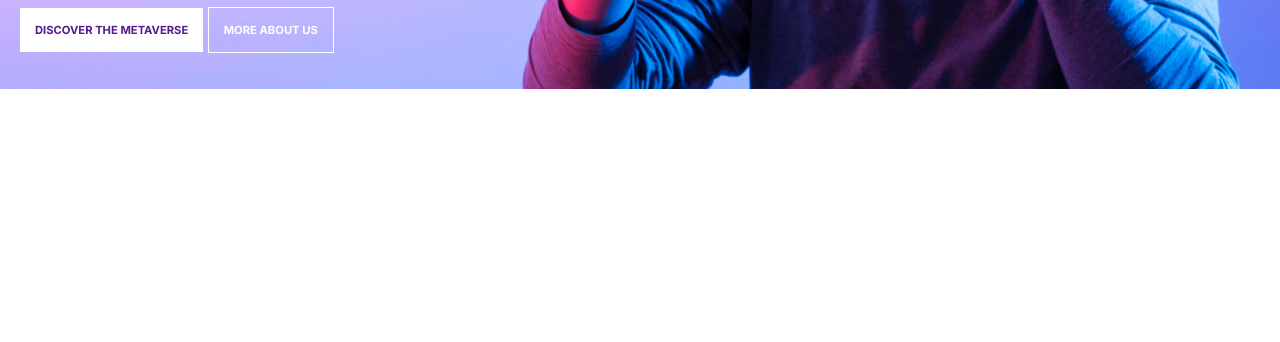
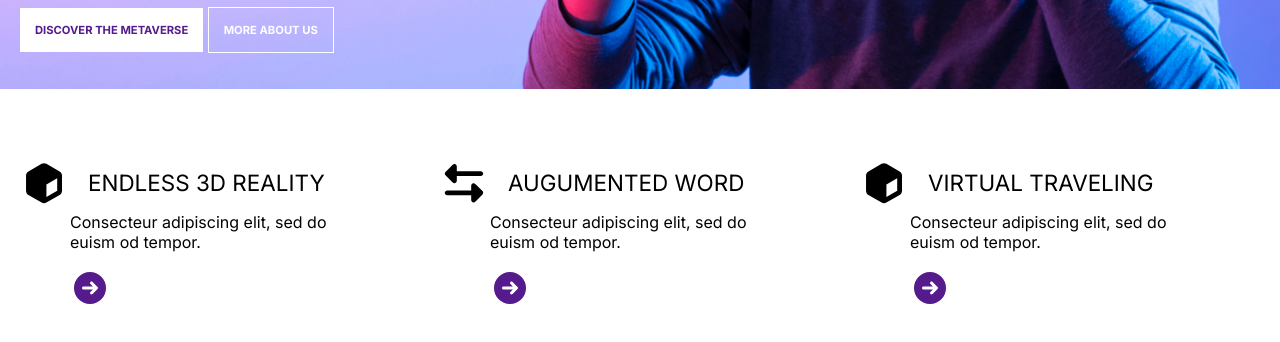
Before and after one commit to PriseTheSun/Design-Behance-Dev, a plain HTML site: page index.html in a window 1280 px wide. Shown: the part 532-874 px from the top of the page. Before the commit the page ends 800 px from the top, so only its background shows below. Drawn offline with Linux system fonts and the light colour scheme.

Commit message:
icons section

```diff
--- a/index.html
+++ b/index.html
@@ -17,11 +17,21 @@
         <img id="logo" src="assets/Img/GAMIC.svg" title="logomarca" />
 
         <ul id="menu">
-          <li class="item-list"><a href="" title="Clique aqui para retornar ao início">Home</a></li>
-          <li class="item-list"><a href="" title="Clique aqui para ver todas as páginas">Pages</a></li>
-          <li class="item-list"><a href="" title="Clique aqui para acessar nosso blog">Blog</a></li>
-          <li class="item-list"><a href="" title=" Clique aqui para acessar nosso shop">Shop</a></li>
-          <li class="item-list"><a href="" title=" Clique aqui para falar conosco">Contact</a></li>
+          <li class="item-list">
+            <a href="" title="Clique aqui para retornar ao início">Home</a>
+          </li>
+          <li class="item-list">
+            <a href="" title="Clique aqui para ver todas as páginas">Pages</a>
+          </li>
+          <li class="item-list">
+            <a href="" title="Clique aqui para acessar nosso blog">Blog</a>
+          </li>
+          <li class="item-list">
+            <a href="" title=" Clique aqui para acessar nosso shop">Shop</a>
+          </li>
+          <li class="item-list">
+            <a href="" title=" Clique aqui para falar conosco">Contact</a>
+          </li>
         </ul>
       </nav>
 
@@ -34,8 +44,53 @@
     <section id="hero">
       <h1>BUILD TECHNOLOGY THAT LINKS PEOPLE</h1>
       <div>
-        <a class="discover_button" href="" title="Clique aqui e descubra o mundo do metaverso">DISCOVER THE METAVERSE</a>
-        <a class="more_about_button" href="" title="Clique aqui e saiba mais sobre">MORE ABOUT US</a>
+        <a
+          class="discover_button"
+          href=""
+          title="Clique aqui e descubra o mundo do metaverso"
+          >DISCOVER THE METAVERSE</a
+        >
+        <a
+          class="more_about_button"
+          href=""
+          title="Clique aqui e saiba mais sobre"
+          >MORE ABOUT US</a
+        >
+      </div>
+    </section>
+
+    <section id="icon-card">
+      <div class="card">
+        <span class="title">
+          <i class="fa-solid fa-cube"></i>
+          <h3>ENDLESS 3D REALITY</h3>
+        </span>
+        <p>Consecteur adipiscing elit, sed do euism od tempor.</p>
+        <a class="arrow_button" href=""
+          ><i class="fa-solid fa-circle-arrow-right"></i
+        ></a>
+      </div>
+
+      <div class="card">
+        <span class="title">
+          <i class="fa-solid fa-left-right"></i>
+          <h3>AUGUMENTED WORD</h3>
+        </span>
+        <p>Consecteur adipiscing elit, sed do euism od tempor.</p>
+        <a class="arrow_button" href=""
+          ><i class="fa-solid fa-circle-arrow-right"></i
+        ></a>
+      </div>
+
+      <div class="card">
+        <span class="title">
+          <i class="fa-solid fa-cube"></i>
+          <h3>VIRTUAL TRAVELING</h3>
+        </span>
+        <p>Consecteur adipiscing elit, sed do euism od tempor.</p>
+        <a class="arrow_button" href=""
+          ><i class="fa-solid fa-circle-arrow-right"></i
+        ></a>
       </div>
     </section>
   </body>
--- a/style.css
+++ b/style.css
@@ -86,30 +86,70 @@ section {
   width: 30px;
 }
 .discover_button,
-.more_about_button{
+.more_about_button {
   font-size: 0.7em;
   font-weight: 700;
   transition: 0.5s;
 }
-.discover_button{
+.discover_button {
   background-color: var(--branco);
   padding: 15px;
 }
-.discover_button:hover{
+.discover_button:hover {
   background-color: var(--lilas);
   color: var(--branco);
 }
-.more_about_button{
+.more_about_button {
   border: solid 1px var(--branco);
   padding: 15px;
   color: var(--branco);
   transition: 0.5s;
 }
-.more_about_button:hover{
+.more_about_button:hover {
   border: solid 1px var(--lilas);
   padding: 15px;
   color: var(--lilas);
 }
+
+.card p{
+  padding: 10px 50px;
+  font-size: 1em;
+}
+.card a .svg-inline--fa{
+  font-size: 2em !important;
+  padding: 10px 50px;
+}
+.title{
+  display: flex;
+  align-items: center;
+  font-size: 1.2em;
+  gap: 20px ;
+}
+.title h3{
+  font-weight: 400;
+}
+
+
+#icon-card{
+  height: 300px;
+  display: flex;
+  justify-content: center;
+  align-items: center;
+  gap: 20px;
+}
+.title .svg-inline--fa{
+  font-size: 2em !important;
+}
+
+
+
+
+
+
+
+
+
+
 
 /*Media Queries*/
 @media (min-width: 1280px) and (max-width: 1440px) {
@@ -128,18 +168,23 @@ section {
 }
 
 @media (max-width: 768px) {
+  #icons,
   #header #nav ul {
     display: none;
   }
   #hero {
     height: 100dvh;
-
+    background-position: center;
   }
   #hero h1 {
     font-size: 3em;
     width: 100%;
   }
+  .card{
+   width: 100%;
+  }
+  #icon-card{
+    height: 600px;
+    flex-direction: column;
+  }
 }
-
-@media (max-width: 575px) {
-}
```
